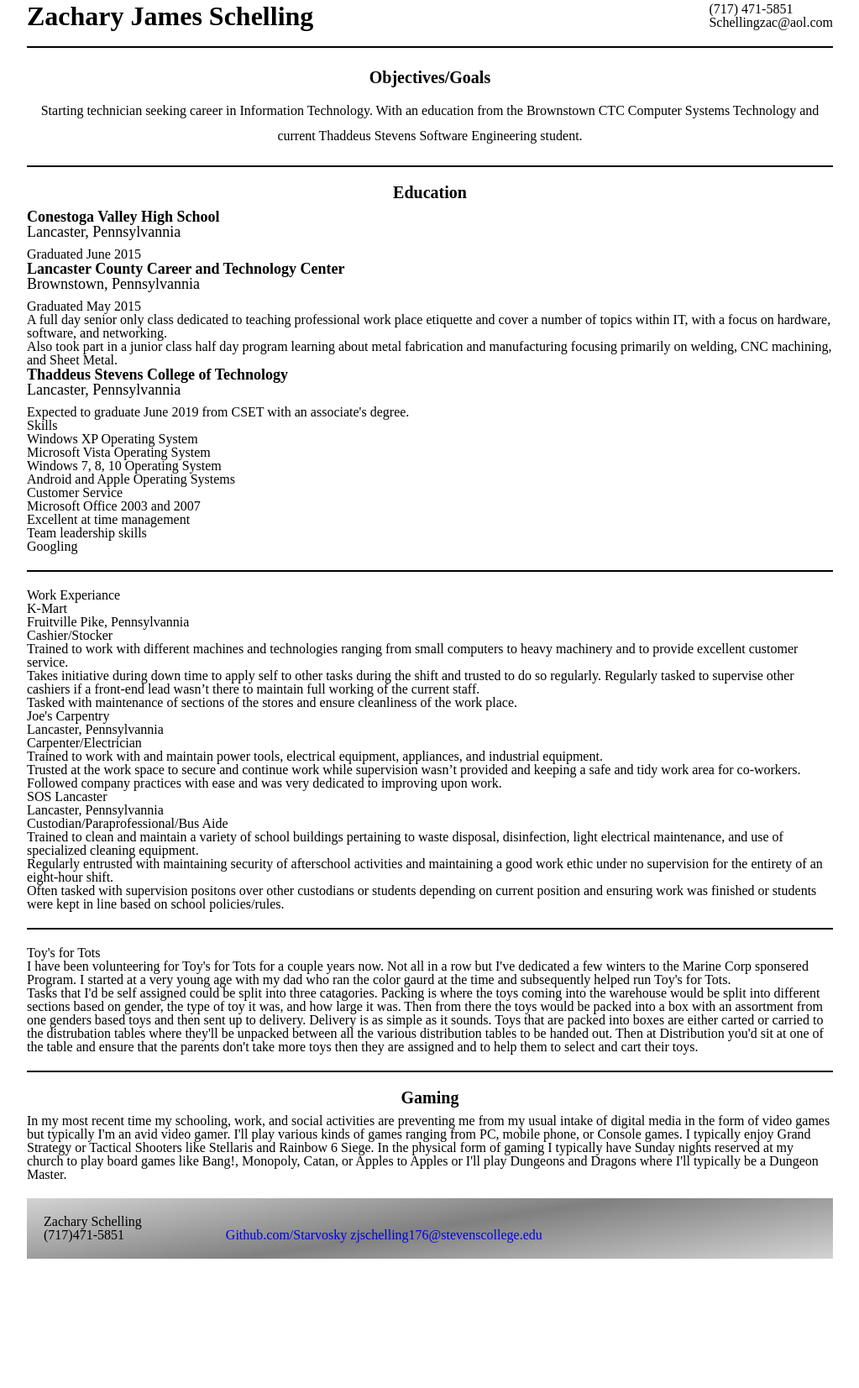
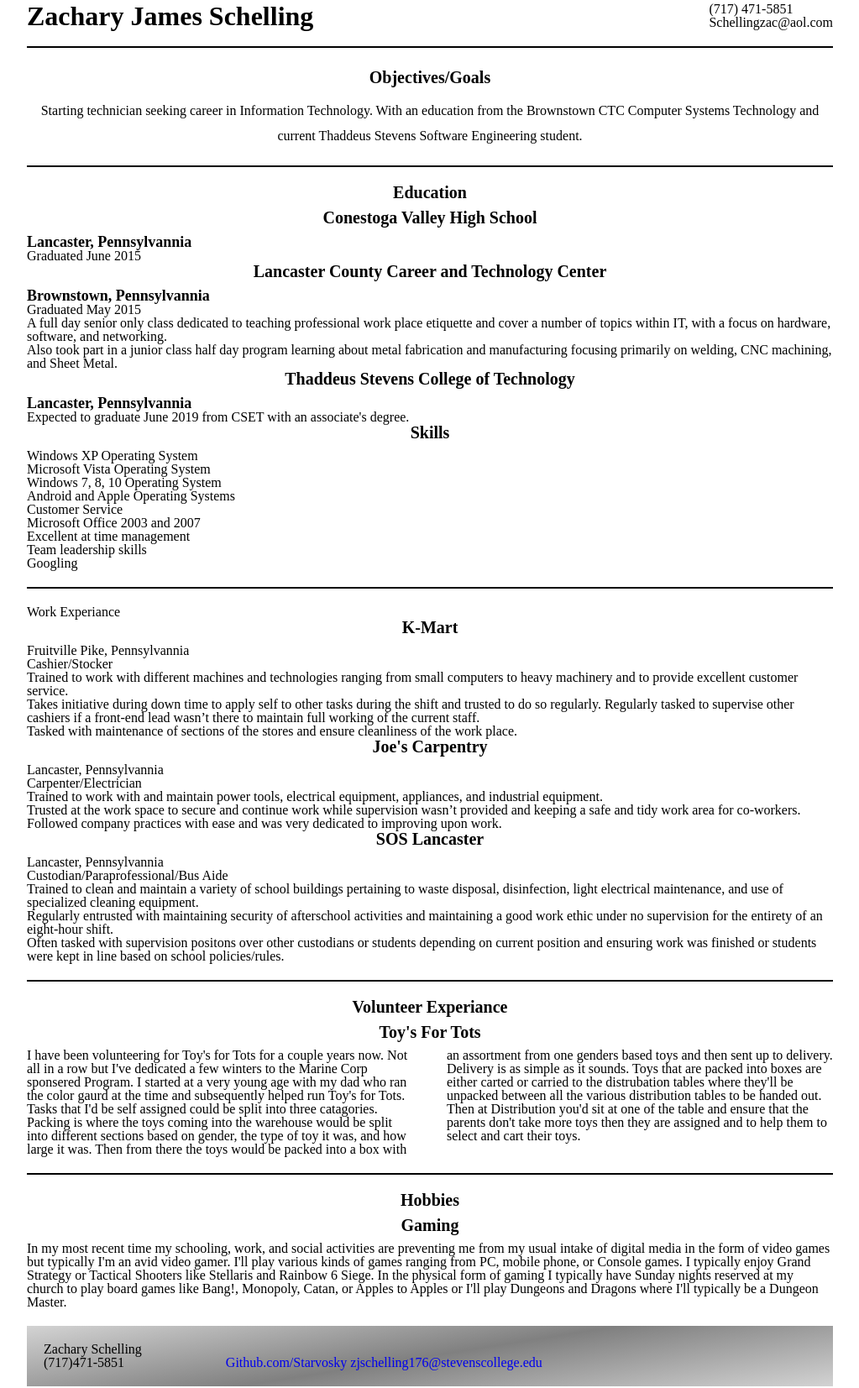
Before and after one commit to Starvosky/schelling-resume, a plain HTML site: page index.html in a window 1280 px wide. Shown: the part 47-1700 px from the top of the page at 84% size, without its empty margins (128-1151 px from the left). Before the commit the page ends 1596 px from the top, so only its background shows below. Drawn offline with Linux system fonts and the light colour scheme.

Commit message:
Corrected

```diff
--- a/index.html
+++ b/index.html
@@ -31,29 +31,29 @@
         <div class="education">
           <h3>Education</h3>
 
-          <h4>Conestoga Valley High School</h4>
-          <h5>Lancaster, Pennsylvannia</h5>
+          <h3>Conestoga Valley High School</h3>
+          <h4>Lancaster, Pennsylvannia</h4>
           <ul>
             <li>Graduated June 2015</li>
           </ul>
 
-          <h4>Lancaster County Career and Technology Center</h4>
-          <h5>Brownstown, Pennsylvannia</h5>
+          <h3>Lancaster County Career and Technology Center</h3>
+          <h4>Brownstown, Pennsylvannia</h4>
           <ul>
             <li>Graduated May 2015</li>
             <li>A full day senior only class dedicated to teaching professional work place etiquette and cover a number of topics within IT, with a focus on hardware, software, and networking.</li>
             <li> Also took part in a junior class half day program learning about metal fabrication and manufacturing focusing primarily on welding, CNC machining, and Sheet Metal.</li>
           </ul>
 
-          <h4>Thaddeus Stevens College of Technology</h4>
-          <h5>Lancaster, Pennsylvannia</h5>
+          <h3>Thaddeus Stevens College of Technology</h3>
+          <h4>Lancaster, Pennsylvannia</h4>
           <ul>
             <li>Expected to graduate June 2019 from CSET with an associate's degree.</li>
           </ul>
         </div>
 
         <div class="skills">
-          <h4>Skills</h4>
+          <h3>Skills</h3>
           <ul>
             <li>Windows XP Operating System</li>
             <li>Microsoft Vista Operating System</li>
@@ -72,8 +72,8 @@
       <section>
         <h3>Work Experiance</h3>
         <div class="column">
-          <h4>K-Mart</h4>
-          <h5>Fruitville Pike, Pennsylvannia</h5>
+          <h3>K-Mart</h3>
+          <h4>Fruitville Pike, Pennsylvannia</h4>
           <strong>Cashier/Stocker</strong>
           <ul>
             <li>	Trained to work with different machines and technologies ranging from small computers to heavy machinery and to provide excellent customer service.</li>
@@ -82,8 +82,8 @@
           </div>
 
           <div class="column">
-            <h4>Joe's Carpentry</h4>
-            <h5>Lancaster, Pennsylvannia</h5>
+            <h3>Joe's Carpentry</h3>
+            <h4>Lancaster, Pennsylvannia</h4>
             <strong>Carpenter/Electrician</strong>
             <ul>
               <li>Trained to work with and maintain power tools, electrical equipment, appliances, and industrial equipment.</li>
@@ -93,8 +93,8 @@
           </div>
 
           <div class="column">
-            <h4>SOS Lancaster</h4>
-            <h5>Lancaster, Pennsylvannia</h5>
+            <h3>SOS Lancaster</h3>
+            <h4>Lancaster, Pennsylvannia</h4>
             <strong>Custodian/Paraprofessional/Bus Aide</strong>
             <ul>
               <li>Trained to clean and maintain a variety of school buildings pertaining to waste disposal, disinfection, light electrical maintenance, and use of specialized cleaning equipment.</li>
@@ -106,14 +106,18 @@
         </section>
         <!-- ^Work Experiance -->
         <section>
-          <h3>Toy's for Tots</h3>
-          <p>I have been volunteering for Toy's for Tots for a couple years now. Not all in a row but I've dedicated a few winters to the Marine Corp sponsered Program. I started at a very young age with my dad who ran the color gaurd at the time and subsequently helped run Toy's for Tots.</p>
+          <div class="column">
+          <h3>Volunteer Experiance</h3>
 
-          <p>Tasks that I'd be self assigned could be split into three catagories. Packing is where the toys coming into the warehouse would be split into different sections based on gender, the type of toy it was, and how large it was. Then from there the toys would be packed into a box with an assortment from one genders based toys and then sent up to delivery. Delivery is as simple as it sounds. Toys that are packed into boxes are either carted or carried to the distrubation tables where they'll be unpacked between all the various distribution tables to be handed out. Then at Distribution you'd sit at one of the table and ensure that the parents don't take more toys then they are assigned and to help them to select and cart their toys. </p>
+          <h3>Toy's For Tots</h3>
+          <p>I have been volunteering for Toy's for Tots for a couple years now. Not all in a row but I've dedicated a few winters to the Marine Corp sponsered Program. I started at a very young age with my dad who ran the color gaurd at the time and subsequently helped run Toy's for Tots. Tasks that I'd be self assigned could be split into three catagories. Packing is where the toys coming into the warehouse would be split into different sections based on gender, the type of toy it was, and how large it was. Then from there the toys would be packed into a box with an assortment from one genders based toys and then sent up to delivery. Delivery is as simple as it sounds. Toys that are packed into boxes are either carted or carried to the distrubation tables where they'll be unpacked between all the various distribution tables to be handed out. Then at Distribution you'd sit at one of the table and ensure that the parents don't take more toys then they are assigned and to help them to select and cart their toys. </p>
+        </div>
 
         </section>
         <!-- ^Volunteer Experiance -->
         <section>
+          <h3>Hobbies</h3>
+
           <h3>Gaming</h3>
           <p>In my most recent time my schooling, work, and social activities are preventing me from my usual intake of digital media in the form of video games but typically I'm an avid video gamer. I'll play various kinds of games ranging from PC, mobile phone, or Console games. I typically enjoy Grand Strategy or Tactical Shooters like Stellaris and Rainbow 6 Siege. In the physical form of gaming I typically have Sunday nights reserved at my church to play board games like Bang!, Monopoly, Catan, or Apples to Apples or I'll play Dungeons and Dragons where I'll typically be a Dungeon Master. </p>
 
```
